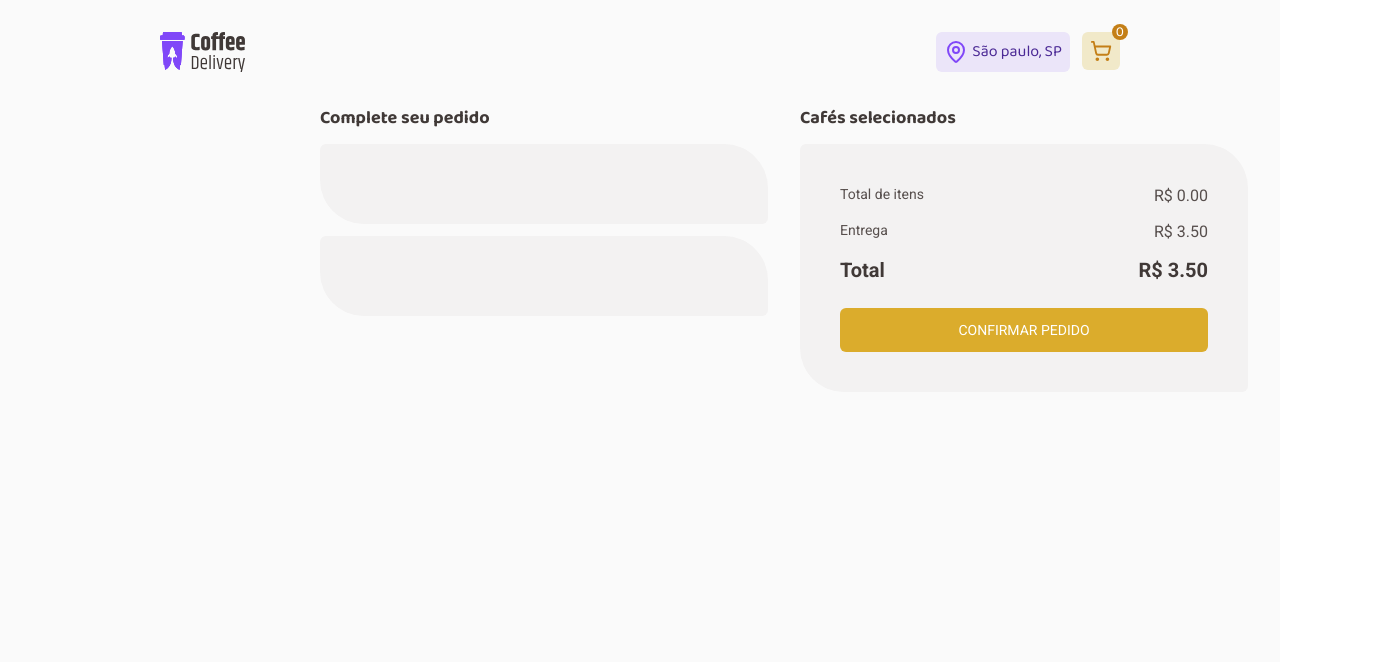
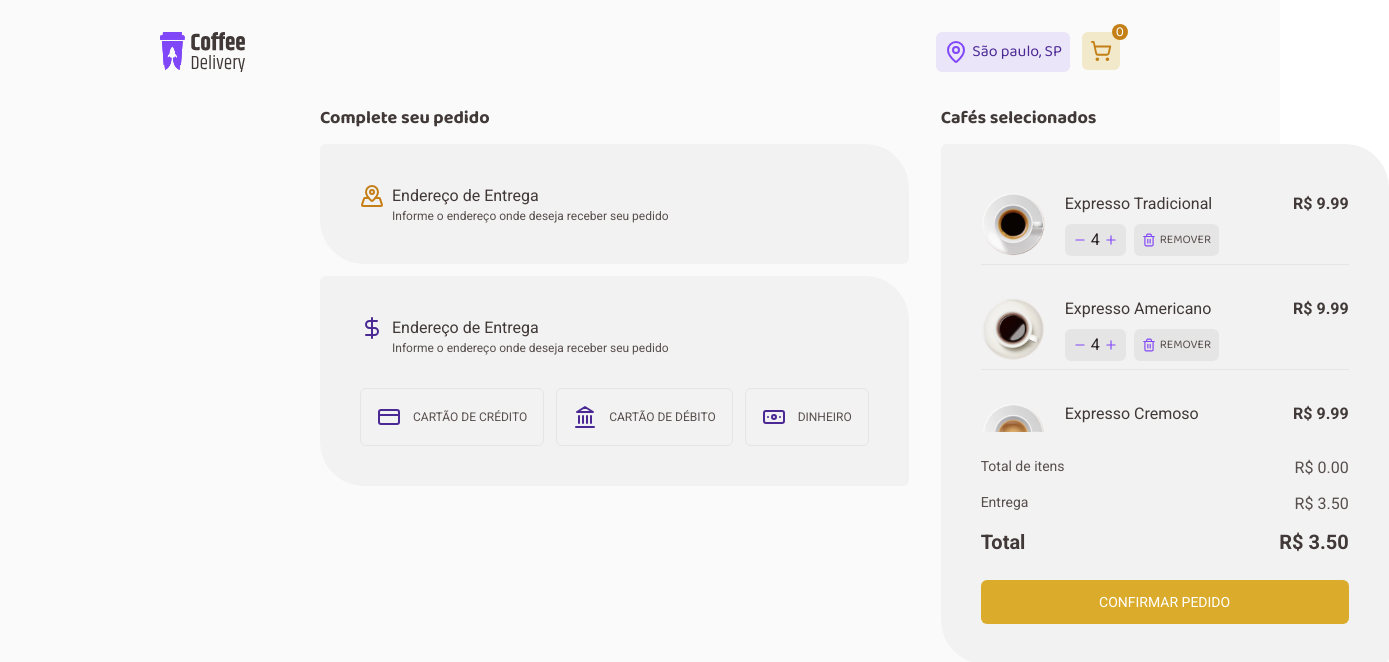
Before and after one commit to gabrieluz/coffe-delivery, a React (Vite) app: page /checkout in a window 1280 px wide. Shown: the top 662 px of the page, 1389 px wide, since content can reach past the window. Built offline with nearby package versions, Linux system fonts and the light colour scheme.

Commit message:
fix: add scroll in coffee details

```diff
--- a/src/components/coffeeDetails.tsx
+++ b/src/components/coffeeDetails.tsx
@@ -6,12 +6,13 @@ export default function CoffeeDetails() {
 		useCoffees();
 
 	return (
-		<aside className="flex flex-col gap-3 w-full">
+		<aside className="flex flex-col gap-3 w-fit">
 			<h5 className="text-subtitle font-bold text-lg">Cafés selecionados</h5>
 			<div className="rounded-shoppingCard flex flex-col gap-6 bg-card w-full p-5 sm:p-10 h-fit sm:w-[448px] ">
+				<div className="max-h-detailsCard flex flex-col gap-6 overflow-y-auto ">
 					{shoppingCard.map((item, index) => (
-					<>
-						<div key={index} className="flex py-2">
+						<div key={index}>
+							<div className="flex py-2">
 								<div className="flex w-full justify-between">
 									<div className="flex gap-5">
 										<img className="w-16 h-16" src={item.img} alt="" />
@@ -59,8 +60,9 @@ export default function CoffeeDetails() {
 								</div>
 							</div>
 							<hr className="w-full border-button" />
-					</>
+						</div>
 					))}
+				</div>
 				<div className="flex flex-col gap-6">
 					<div className="flex flex-col gap-3">
 						<div className="flex justify-between">
--- a/src/pages/checkout/index.tsx
+++ b/src/pages/checkout/index.tsx
@@ -1,13 +1,65 @@
+import {
+	BanknoteIcon,
+	CreditCard,
+	DollarSign,
+	Landmark,
+	MapPinned,
+} from "lucide-react";
 import CoffeeDetails from "../../components/coffeeDetails";
 
 export default function Checkout() {
 	return (
-		<section className="flex flex-col sm:flex-row gap-8 w-full">
-			<aside className="flex flex-col gap-3">
+		<section className="flex flex-col sm:flex-row gap-8 w-full justify-between">
+			<aside className="flex flex-col gap-3 w-full">
 				<h5 className="text-subtitle font-bold text-lg">Complete seu pedido</h5>
-				<div className="rounded-shoppingCard bg-card p-10 h-fit sm:w-[448px]"></div>
-				<div className="rounded-shoppingCard bg-card p-10 h-fit sm:w-[448px]"></div>
+				<div className="rounded-shoppingCard bg-card p-10 h-fit sm:w-full">
+					<div className="flex gap-2">
+						<MapPinned className="text-yellow-dark" />
+						<div>
+							<p className="text-subtitle font-Roboto text-base">
+								Endereço de Entrega
+							</p>
+							<p className="text-text font-Roboto text-xs">
+								Informe o endereço onde deseja receber seu pedido
+							</p>
+						</div>
+					</div>
+				</div>
+				<div className="rounded-shoppingCard bg-card p-10 h-fit sm:min-w-full flex flex-col gap-8">
+					<div className="flex gap-2">
+						<DollarSign className="text-purple-dark" />
+						<div>
+							<p className="text-subtitle font-Roboto text-base">
+								Endereço de Entrega
+							</p>
+							<p className="text-text font-Roboto text-xs">
+								Informe o endereço onde deseja receber seu pedido
+							</p>
+						</div>
+					</div>
+					<div className="flex gap-3 flex-col sm:flex-row ">
+						<div className="border border-button peer-checked/card:bg-purple-light peer-checked/card:border-purple-dark rounded-md p-4 flex gap-3 items-center">
+							<CreditCard className="text-purple-dark" />
+							<p className="text-text font-Roboto font-normal uppercase text-xs text-nowrap">
+								Cartão de crédito
+							</p>
+						</div>
+						<div className="border border-button peer-checked/landMark:bg-purple-light peer-checked/landMark:border-purple-dark rounded-md p-4 flex gap-3 items-center">
+							<Landmark className="text-purple-dark" />
+							<p className="text-text font-Roboto font-normal uppercase text-xs text-nowrap">
+								cartão de débito
+							</p>
+						</div>
+						<div className="border border-button peer-checked/money:bg-purple-light peer-checked/money:border-purple-dark rounded-md p-4 flex gap-3 items-center">
+							<BanknoteIcon className="text-purple-dark" />
+							<p className="text-text font-Roboto font-normal uppercase text-xs text-nowrap">
+								dinheiro
+							</p>
+						</div>
+					</div>
+				</div>
 			</aside>
+
 			<CoffeeDetails />
 		</section>
 	);
--- a/src/service/coffees.ts
+++ b/src/service/coffees.ts
@@ -28,7 +28,64 @@ type Actions = {
 };
 
 export const useCoffees = create<State & Actions>(set => ({
-	shoppingCard: [],
+	shoppingCard: [
+		{
+			id: 1,
+			name: "Expresso Tradicional",
+			description: "O tradicional café feito com água quente e grãos moídos",
+			img: "/src/assets/coffee/Expresso.png",
+			price: 9.99,
+			tags: ["Tradicional"],
+			qtd: 4,
+		},
+		{
+			id: 2,
+			name: "Expresso Americano",
+			description: "Expresso diluído, menos intenso que o tradicional",
+			img: "/src/assets/coffee/Americano.png",
+			price: 9.99,
+			tags: ["Tradicional"],
+			qtd: 4,
+		},
+		{
+			id: 3,
+			name: "Expresso Cremoso",
+			description: "Café expresso tradicional com espuma cremosa",
+			img: "/src/assets/coffee/Expresso%20Cremoso.png",
+			price: 9.99,
+			tags: ["Tradicional"],
+			qtd: 4,
+		},
+		{
+			id: 7,
+			name: "Capuccino",
+			description:
+				"Bebida com canela feita de doses iguais de café, leite e espuma",
+			img: "/src/assets/coffee/Capuccino.png",
+			price: 9.99,
+			tags: ["Tradicional", "com leite"],
+			qtd: 5,
+		},
+		{
+			id: 11,
+			name: "Cubano",
+			description:
+				"Drink gelado de café expresso com rum, creme de leite e hortelã",
+			img: "/src/assets/coffee/Cubano.png",
+			price: 9.99,
+			tags: ["especial", "alcoólico", "gelado"],
+			qtd: 3,
+		},
+		{
+			id: 14,
+			name: "Irlandês",
+			description: "Bebida a base de café, uísque irlandês, açúcar e chantilly",
+			img: "/src/assets/coffee/Irland%C3%AAs.png",
+			price: 9.99,
+			tags: ["especial", "alcoólico"],
+			qtd: 4,
+		},
+	],
 	coffeesList: [...coffeesList],
 	total: 0,
 	totalPrice: 0,
--- a/tailwind.config.js
+++ b/tailwind.config.js
@@ -30,6 +30,12 @@ export default {
 				shoppingCard: "6px 44px",
 			},
 			fontSize: {},
+			minHeight: {
+				mainWrapper: "calc(100vh - 104px) ",
+			},
+			maxHeight: {
+				detailsCard: "calc(100vh - 552px)",
+			},
 		},
 	},
 	plugins: [],
```
Lines whose indentation alone changed are shown as unchanged.
